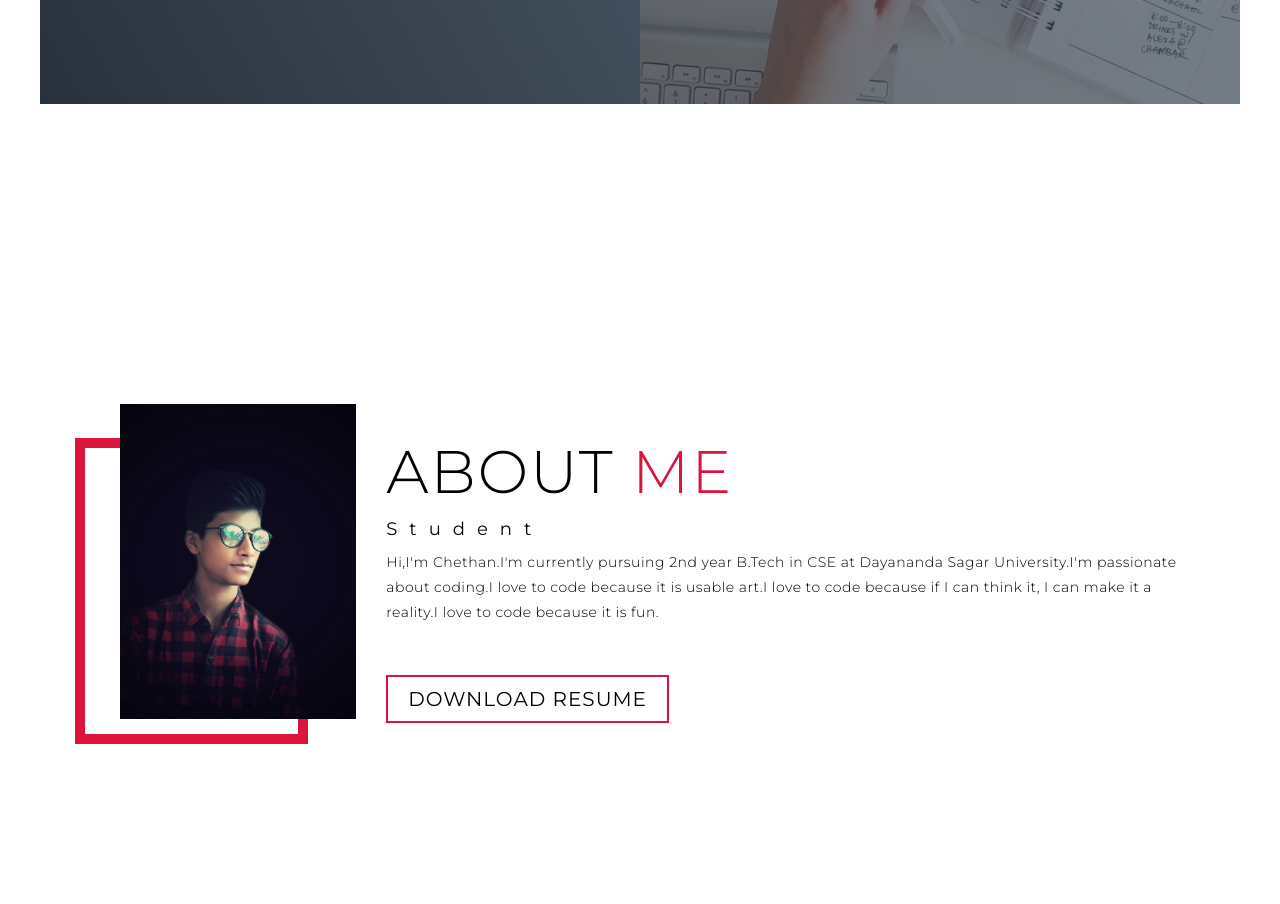
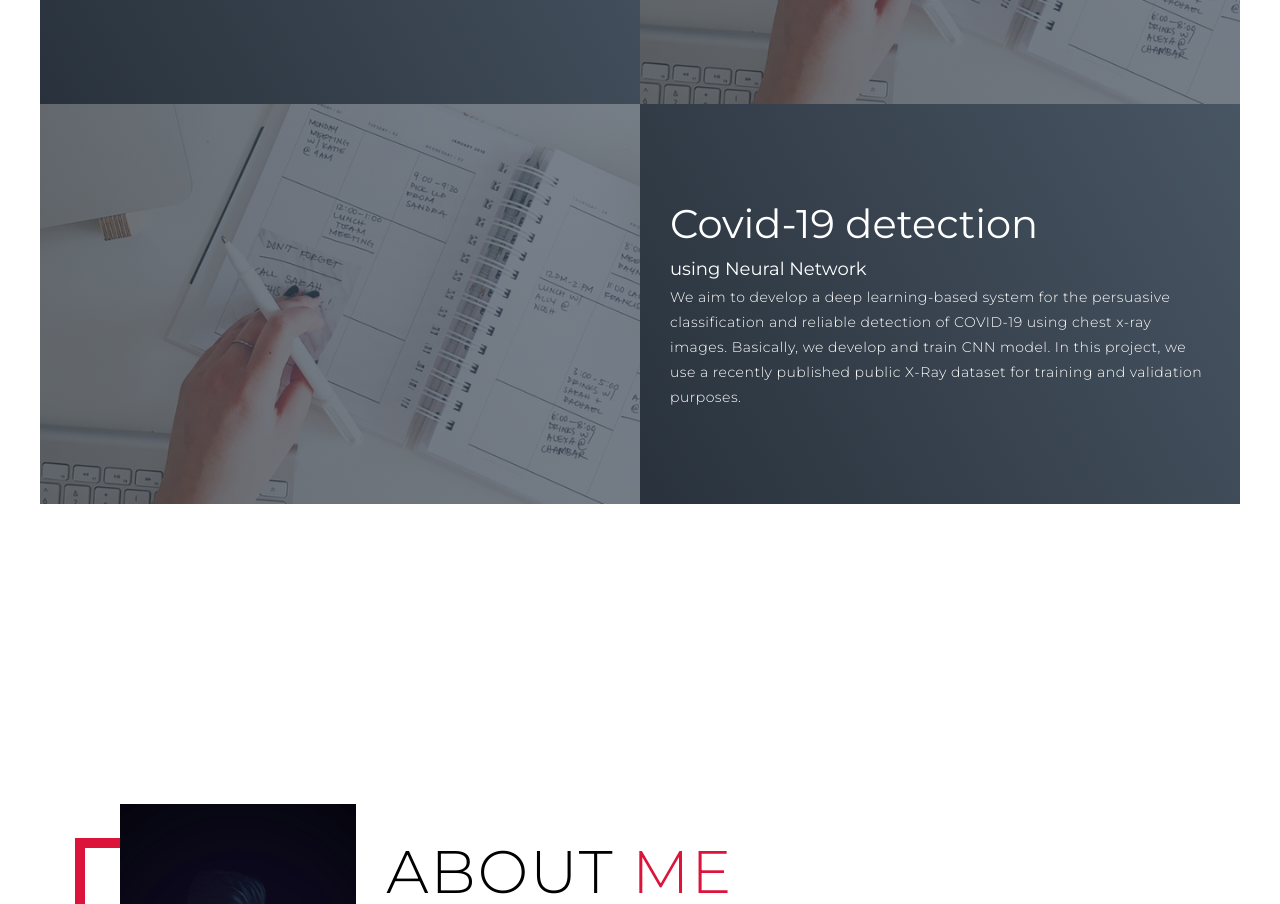
Before and after one commit to Chethan-rao/Mywebsite, a plain HTML site: page index.html in a window 1280 px wide. Shown: the part 2079-2983 px from the top of the page. Drawn offline with Linux system fonts and the light colour scheme.

Commit message:
Update index.html

```diff
--- a/index.html
+++ b/index.html
@@ -77,6 +77,16 @@
                      <img src="img-1.png" alt="img">
                  </div>
              </div>
+                  <div class="project-item">
+                      <div class="project-info">
+                          <a href="https://colab.research.google.com/drive/154f9LuZSz8JeckNzx8t0IszIHgp49myI" target="_blank">Covid-19 detection</a>
+                          <h2>using Neural Network</h2>
+                          <p>We aim to develop a deep learning-based system for the persuasive classification and reliable detection of COVID-19 using chest x-ray images. Basically, we develop and train CNN model. In this project, we use a recently published public X-Ray dataset for training and validation purposes.</p>
+                      </div>
+                  <div class="project-img">
+                      <img src="img-1.png" alt="img">
+                  </div>
+            </div>
         </div>
     </div>
   </section>
```
